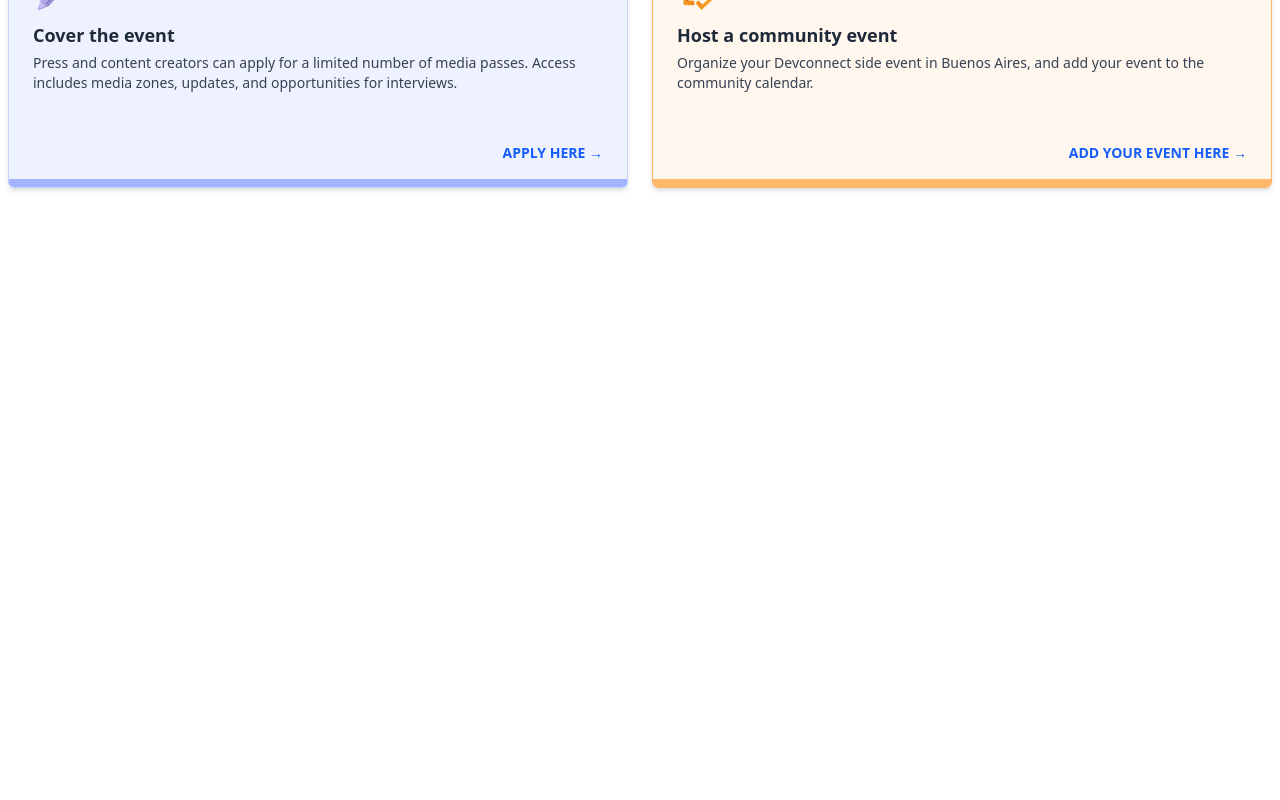
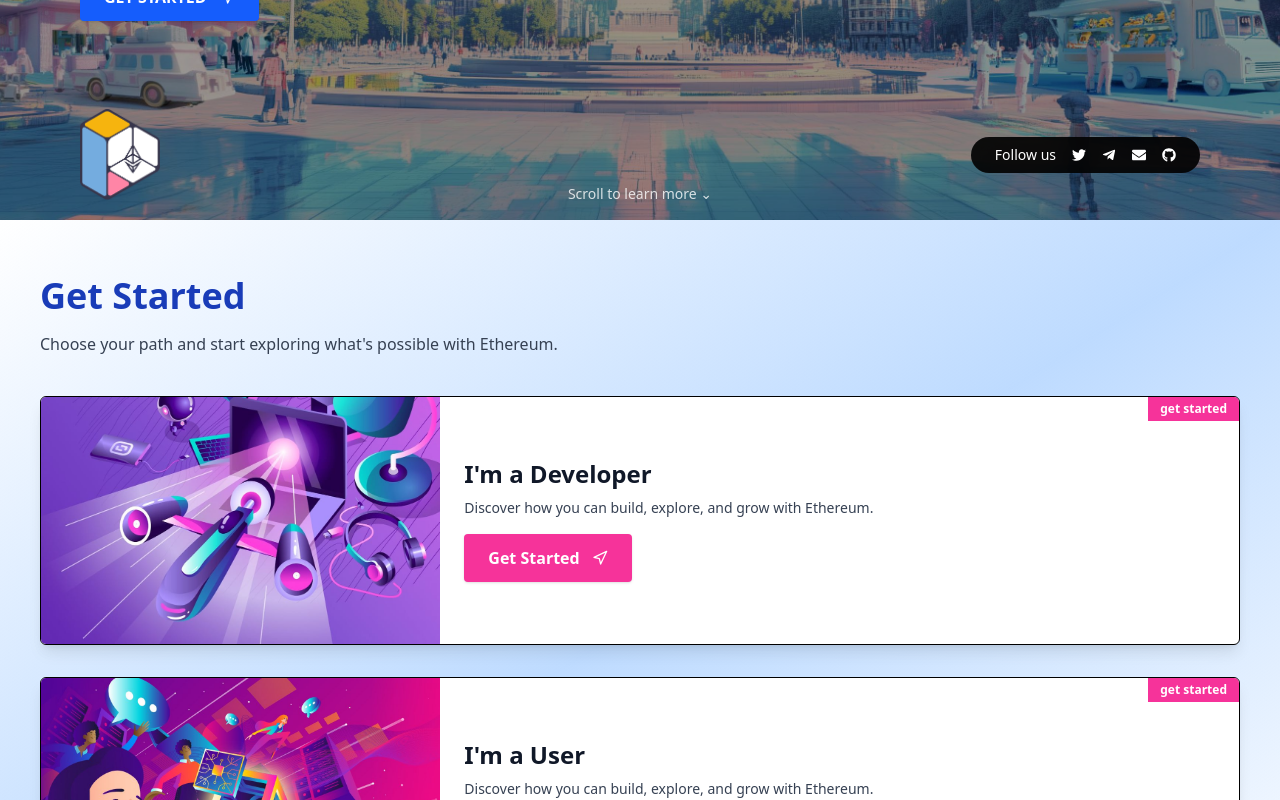
Before and after one commit to AyeshaZahid296/devconnect-react-landingPage, a React (Vite) app: page / in a window 1280 px wide. Shown: the part 580-1380 px from the top of the page. Before the commit the page ends 868 px from the top, so only its background shows below. Built offline with nearby package versions, Linux system fonts and the light colour scheme.

Commit message:
grtstarted page done

```diff
--- a/src/App.jsx
+++ b/src/App.jsx
@@ -7,9 +7,9 @@
     <Router>
       <Routes>
 
-        {/* <Route path="/" element={<HeroPage />} /> */}
+        <Route path="/" element={<HeroPage />} />
 
-        <Route path="/" element={<Support />} />
+        {/* <Route path="/" element={<Support />} /> */}
       </Routes>
     </Router>
   )
--- a/src/components/CTAButton.jsx
+++ b/src/components/CTAButton.jsx
@@ -1,15 +1,23 @@
-export default function Main() {
+import { FiNavigation } from "react-icons/fi";
+
+export default function CTAButton({ children = "GET STARTED", variant = "blue", className = "", ...props }) {
+    const colorMap = {
+        blue: "bg-blue-600 hover:bg-blue-700",
+        pink: "bg-pink-500 hover:bg-pink-700",
+    };
+
+    const colorClasses = colorMap[variant] || colorMap.blue;
+
     return (
-        <div>
-            {/* CTA Button */}
-            <button
-                className="mt-6 w-60 px-6 py-3 bg-blue-600 text-white font-semibold rounded shadow
-                hover:bg-blue-700 hover:shadow-lg
-                active:scale-95 active:shadow-inner
-                transition-all duration-150 ease-in-out"
-            >
-                GET STARTED →
-            </button>
-        </div>
+        <button
+            {...props}
+            className={`flex gap-3 w-fit px-6 py-3 text-white font-semibold rounded shadow items-center
+                ${colorClasses}
+                hover:shadow-lg active:scale-95 active:shadow-inner
+                transition-all duration-150 ease-in-out
+                ${className}`}
+        >
+            {children} <FiNavigation />
+        </button>
     );
 }
--- /dev/null
+++ b/src/components/GetStartedCard.jsx
@@ -0,0 +1,34 @@
+import React from "react";
+import CTAButton from "./CTAButton"; // Ensure correct import path
+
+export default function GetStartedCard({ image, title, label }) {
+    return (
+        <div className="relative flex flex-row bg-white shadow-lg border rounded-md overflow-hidden min-h-[220px]">
+            {/* Top-right pink label */}
+            <div className="absolute top-0 right-0 bg-pink-500 text-white text-xs font-semibold px-3 py-1 z-10">
+                {label}
+            </div>
+
+            {/* Left: Image */}
+            <div className="w-1/3 h-auto">
+                <img
+                    src={image}
+                    alt={title}
+                    className="w-full h-full object-cover"
+                />
+            </div>
+
+            {/* Right: Text + Button */}
+            <div className="w-2/3 p-6 flex flex-col justify-center">
+                <h3 className="text-2xl font-bold text-gray-900 mb-2">{title}</h3>
+                <p className="text-sm text-gray-700 mb-4">
+                    Discover how you can build, explore, and grow with Ethereum.
+                </p>
+
+                <CTAButton variant="pink" className="w-fit">
+                    Get Started
+                </CTAButton>
+            </div>
+        </div>
+    );
+}
--- /dev/null
+++ b/src/pages/GetStarted.jsx
@@ -0,0 +1,35 @@
+import Navbar from "../components/Navbar";
+import GetStartedCard from "../components/GetStartedCard";
+
+export default function GetStarted() {
+    return (
+        <div>
+            <Navbar />
+            {/* Pink gradient background */}
+            <div className="px-4 md:px-10 py-14 min-h-screen bg-gradient-to-br mask-b-from-blue-300 via-blue-200 mask-b-to-blue-950">
+                <div className="max-w-7xl mx-auto">
+                    {/* Heading */}
+                    <h1 className="text-4xl font-bold text-blue-800 mb-4">Get Started</h1>
+                    <p className="text-gray-700 mb-10 max-w-2xl">
+                        Choose your path and start exploring what's possible with Ethereum.
+                    </p>
+
+                    {/* Two big cards */}
+                    <div className="flex flex-col gap-8">
+                        <GetStartedCard
+                            image="/developer.jpg"
+                            title="I'm a Developer"
+                            label="get started"
+                        />
+                        <GetStartedCard
+                            image="/user.webp"
+                            title="I'm a User"
+                            label="get started"
+                        />
+                    </div>
+
+                </div>
+            </div>
+        </div>
+    );
+}
--- a/src/pages/HeroPage.jsx
+++ b/src/pages/HeroPage.jsx
@@ -1,15 +1,17 @@
 import Main from "../components/Main";
 import Navbar from "../components/Navbar";
 import Footer from "../components/Footer";
-import Card from "../components/Card";
+import Support from "./Support";
+import GetStarted from "./GetStarted";
 
 export default function HeroPage() {
     return (
         <>
-            {/* <Navbar />
-            <Main /> */}
-            <Card />
-            {/* <Footer /> */}
+            <Navbar />
+            <Main />
+            <GetStarted />
+            <Support />
+            <Footer />
         </>
     );
 }
```
Also changed, not shown: public/developer.jpg (added), public/user.webp (added).
